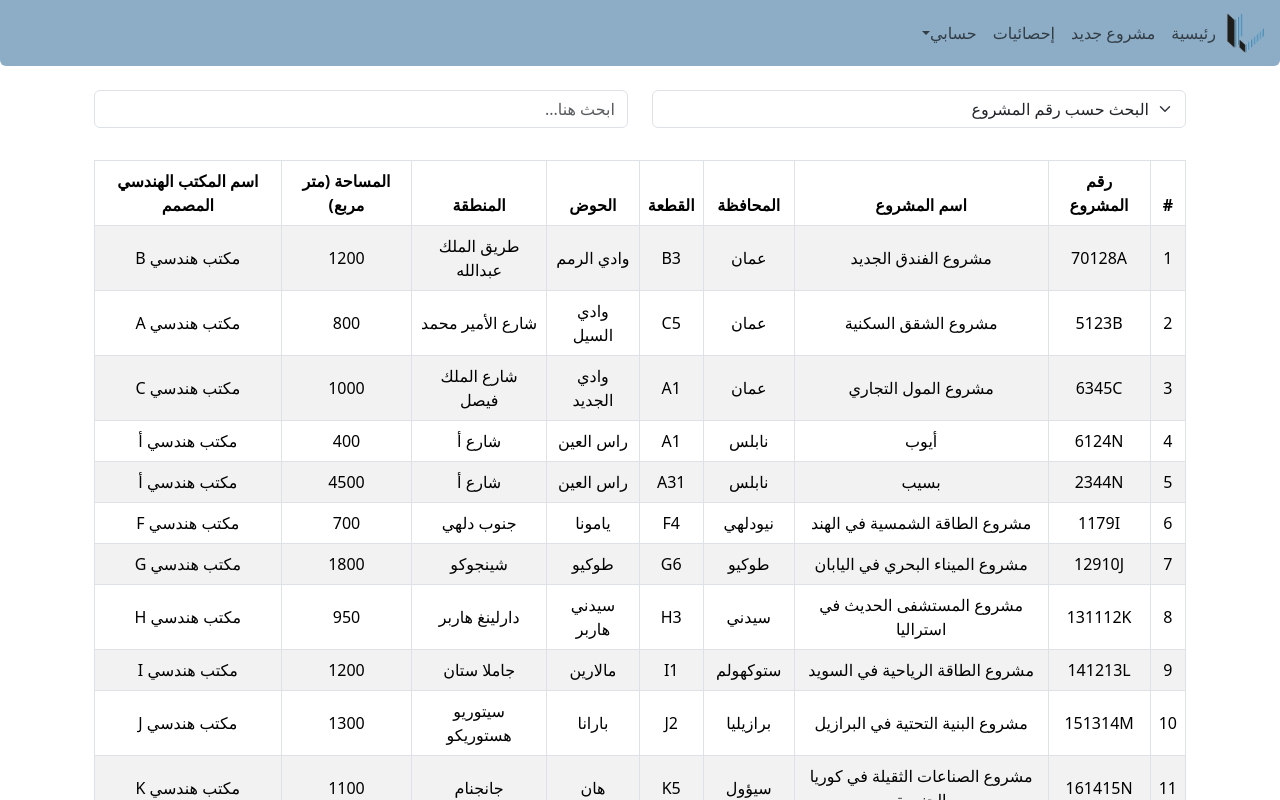
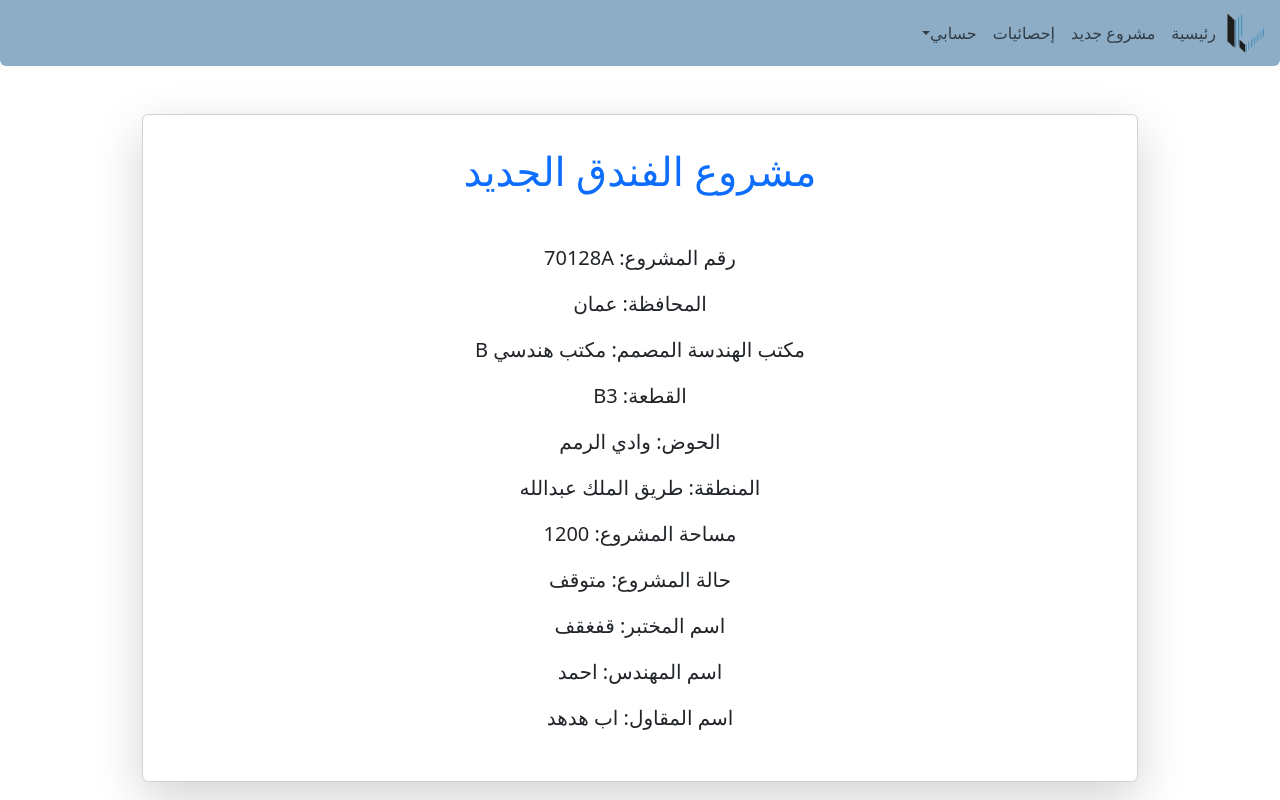
Before and after one commit to NourAyyoub/Engineers-Syndicate, a React (Vite) app in the folder app/: page / in a window 1280 px wide. Shown: the top 800 px of the page. Built offline with nearby package versions, Linux system fonts and the light colour scheme.

Commit message:
change margin & font size

```diff
--- a/app/src/App.jsx
+++ b/app/src/App.jsx
@@ -1,14 +1,14 @@
 import { Container } from "react-bootstrap";
-import ProjectsTable from "./components/ProjectsTable/ProjectsTable";
+//import ProjectsTable from "./components/ProjectsTable/ProjectsTable";
 // import AddNewProject from "./components/AddNewProject/AddNewProject";
-// import ProjectInfo from "./components/ProjectInfo/ProjectInfo";
+import ProjectInfo from "./components/ProjectInfo/ProjectInfo";
 // import AddNewVisit from "./components/AddNewVisit/AddNewVisit";
 
 export default function App() {
   return (
     <Container dir="rtl" className="text-center">
-      <ProjectsTable />
-      {/* <ProjectInfo /> */}
+      {/* <ProjectsTable /> */}
+      <ProjectInfo />
       {/* <AddNewProject /> */}
       {/* <AddNewVisit /> */}
     </Container>
--- a/app/src/components/ProjectInfo/ProjectInfo.jsx
+++ b/app/src/components/ProjectInfo/ProjectInfo.jsx
@@ -78,22 +78,21 @@ const vists = [
 ];
 export default function ProjectInfo() {
   return (
-    <>
+    <Container>
       <InfoTable />
       <Buttons />
       <VistsTable />
-    </>
+    </Container>
   );
 }
 function InfoTable() {
   return (
-    <>
-      <Card className="shadow-lg p-3 mb-5 bg-white rounded">
+    <Card className="shadow-lg p-3 m-5 bg-white rounded">
       <Card.Body>
-          <Card.Title className="text-primary fs-1">
+        <Card.Title className="text-primary fs-1 mb-5">
           {project.project_name}
         </Card.Title>
-          <Card.Text>
+        <Card.Text className="fs-5">
           <p>رقم المشروع: {project.project_number}</p>
           <p>المحافظة: {project.governorate}</p>
           <p>مكتب الهندسة المصمم: {project.designing_engineering_office}</p>
@@ -108,12 +107,11 @@ function InfoTable() {
         </Card.Text>
       </Card.Body>
     </Card>
-    </>
   );
 }
 function Buttons() {
   return (
-    <Container>
+    <Container className="m-3">
       <Button variant="primary">إنشاء زيارة جديدة</Button>
       <Button variant="primary" className="m-2">
         تعديل بيانات المشروع
```
Lines whose indentation alone changed are shown as unchanged.
